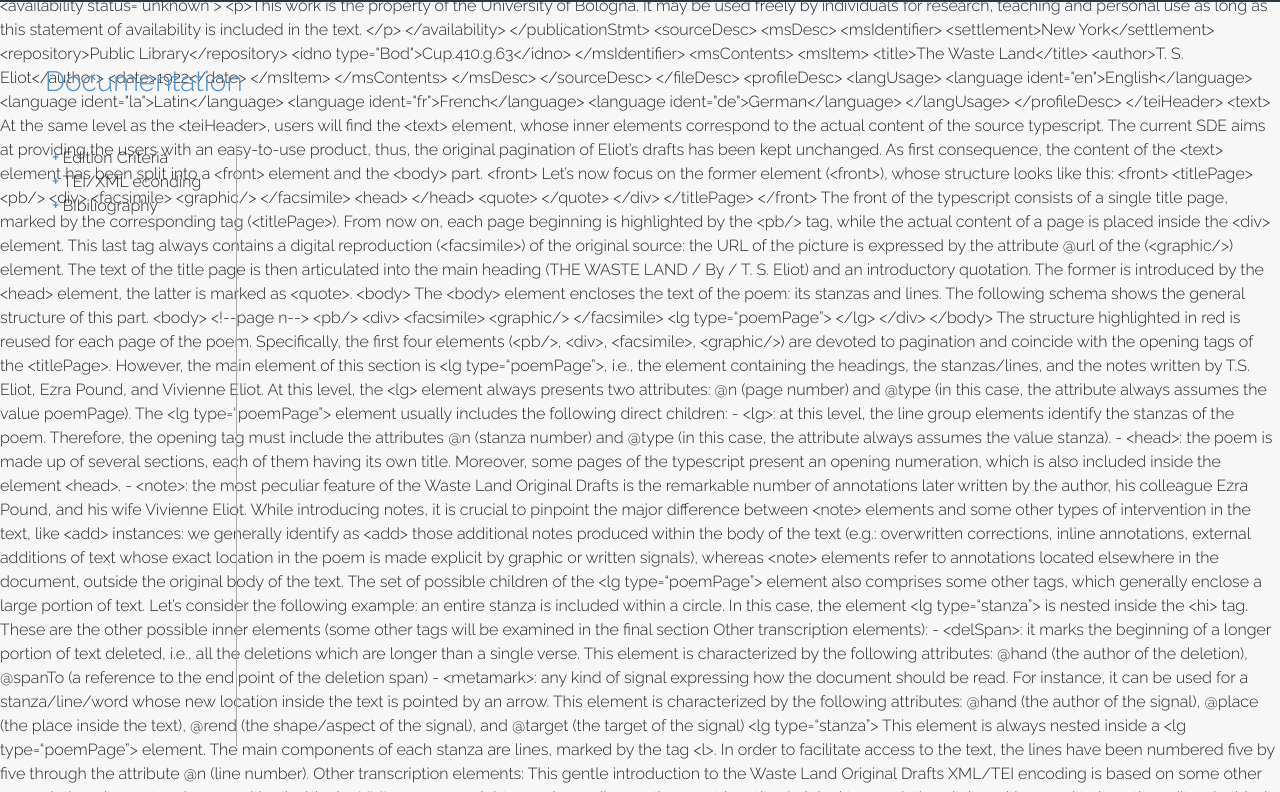
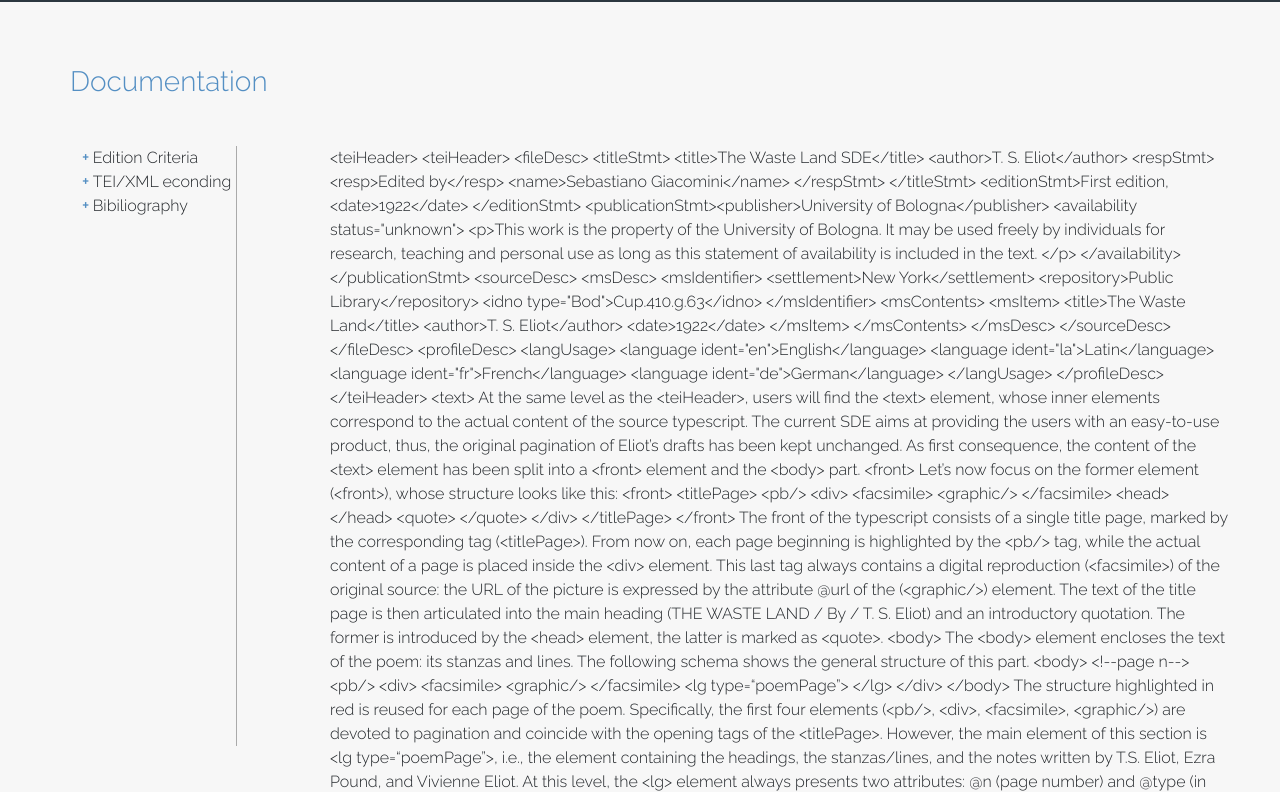
Before and after one commit to TheWWWasteLand/The-Waste-Land-Original-Drafts, a plain HTML site: page documentation.html in a window 1280 px wide. Shown: the part 54-846 px from the top of the page. Drawn offline with nearby package versions, Linux system fonts and the light colour scheme.

Commit message:
Update mycss.css

```diff
--- a/css/mycss.css
+++ b/css/mycss.css
@@ -218,17 +218,17 @@ header p {
 #menu-left {
     position: fixed;
     top: 200px;
-    left: 20px;
+    left: 50px;
     border-right: 1px solid #aaaaaa;
-    padding-right: 35px;
+    padding-right: 05px;
     height: calc(100vh - 200px);
 }
 
 .blue-title {
     color: #548fc3;
     top: 119px;
-    position: absolute;
-    left: 45px;
+    position: fixed;
+    left: 70px;
 }
 
 #menu-left ul {
@@ -240,3 +240,10 @@ header p {
     color: #548fc3;
     font-weight: bolder;
 }
+
+#displayed-content > div {
+    display: block;
+    margin-left: 330px;
+    margin-right: 50px;
+    margin-top: 200px
+}
```
